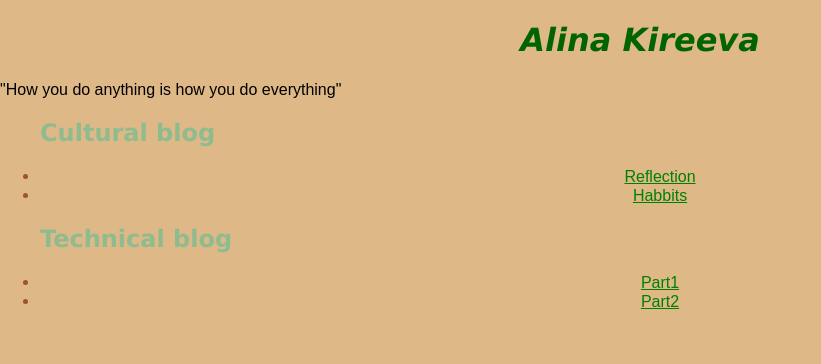
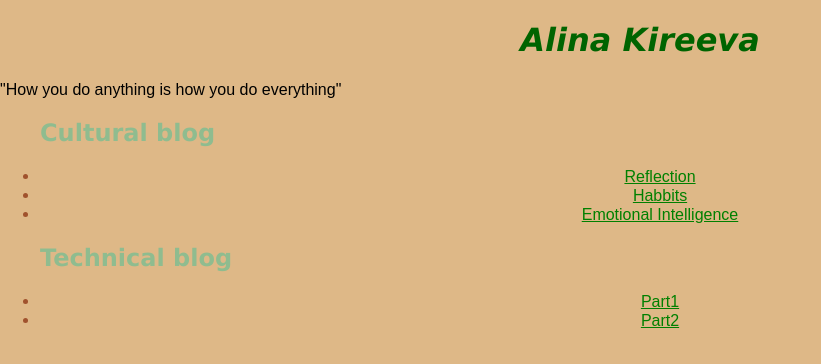
Before and after one commit to linches/Linches.github.io, a plain HTML site: page index.html in a window 1280 px wide. Shown: the whole page, without its empty margins (0-821 px from the left). Drawn offline with Linux system fonts and the light colour scheme.

Commit message:
complete c2 blog

```diff
--- a/index.html
+++ b/index.html
@@ -23,9 +23,11 @@
         <li><a href="blog/c1-reflection-blog.html">Reflection</a></li>
         <div></div>
         <li><a href="blog/c1-time-and-habits-blog.html">Habbits</a></li>
+        <li><a href="blog/c2-emotional-intelligence.html">Emotional Intelligence</a></li>
         <h2>Technical blog</h2>
         <li><a href="blog/t2-html-css-dom-p1.html">Part1</a></li>
         <li><a href="blog/t2-html-css-dom-p2.html">Part2</a></li>
+
     </ul>
 </body>
 
```
